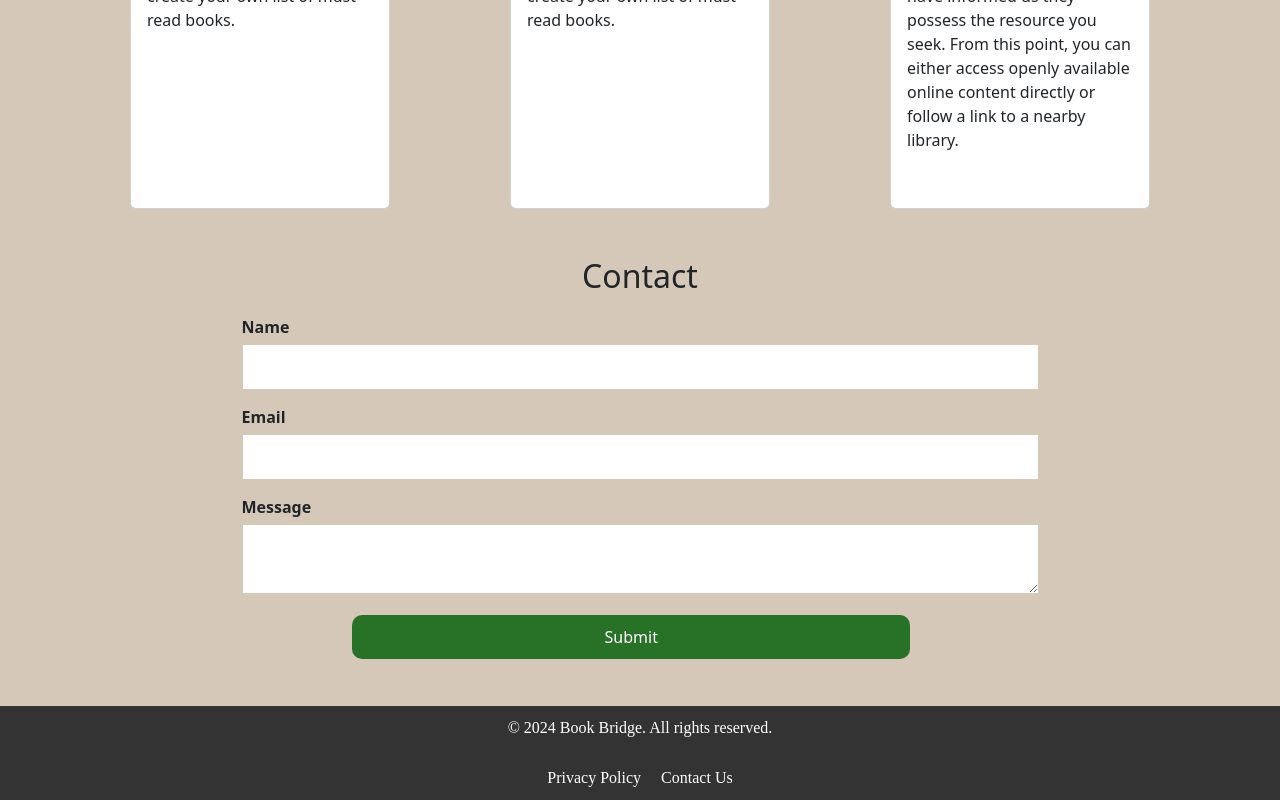
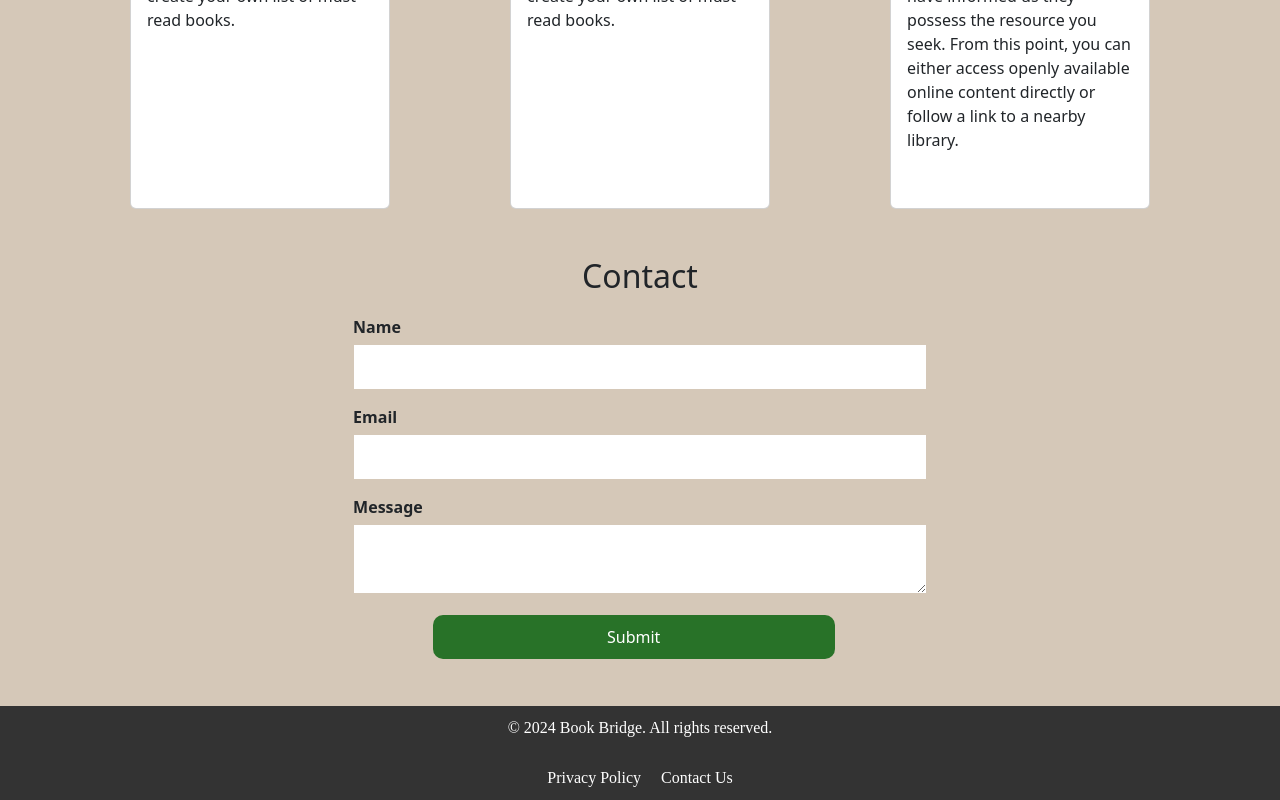
Before and after one commit to CodrinCarpovici/bookbridge, a React (Vite) app: page /about in a window 1280 px wide. Shown: the part 590-1390 px from the top of the page. Built offline with nearby package versions, Linux system fonts and the light colour scheme.

Commit message:
resized contact form

```diff
--- a/src/index.css
+++ b/src/index.css
@@ -174,7 +174,7 @@ li a {
 
 /*CONTACT*/
 .contact-form {
-  width: 75%;
+  width: 55%;
   margin: 0 auto;
   padding: 20px;
   background-color: #d5c8b8;
```
